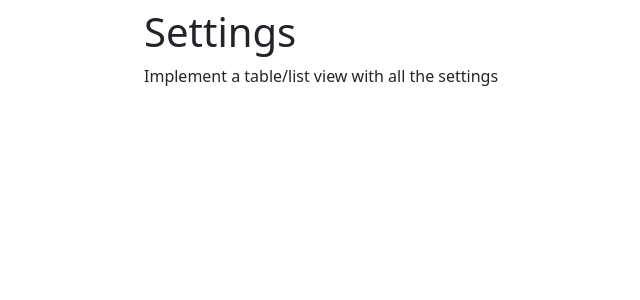
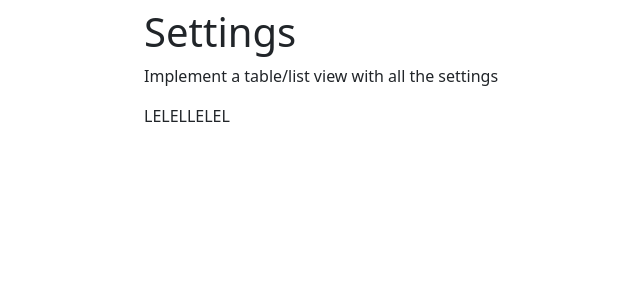
Before and after one commit to oenvinipas/PCMarket, a Flask app: page /account in a window 1280 px wide. Shown: the part 409-709 px from the top of the page, without its empty margins (148-788 px from the left). Run offline with Flask 3, Linux system fonts and the light colour scheme; the visitor is signed in with stand-in values (Sample User, id 1).

Commit message:
Branch making on site

```diff
--- a/templates/account.html
+++ b/templates/account.html
@@ -33,7 +33,7 @@
                 <h1>Settings</h1>
                 <p>Implement a table/list view with all the settings</p>
                 <table>
-
+                    <p>LELELLELEL</p>
                 </table>
             </div>
         </main>
```
